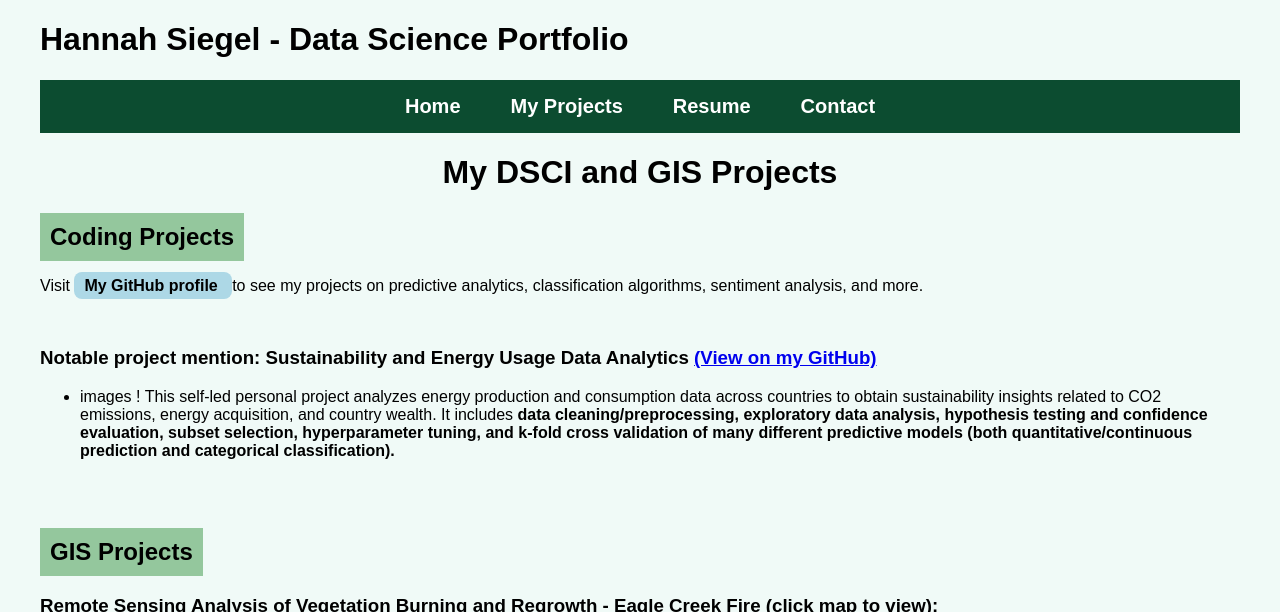
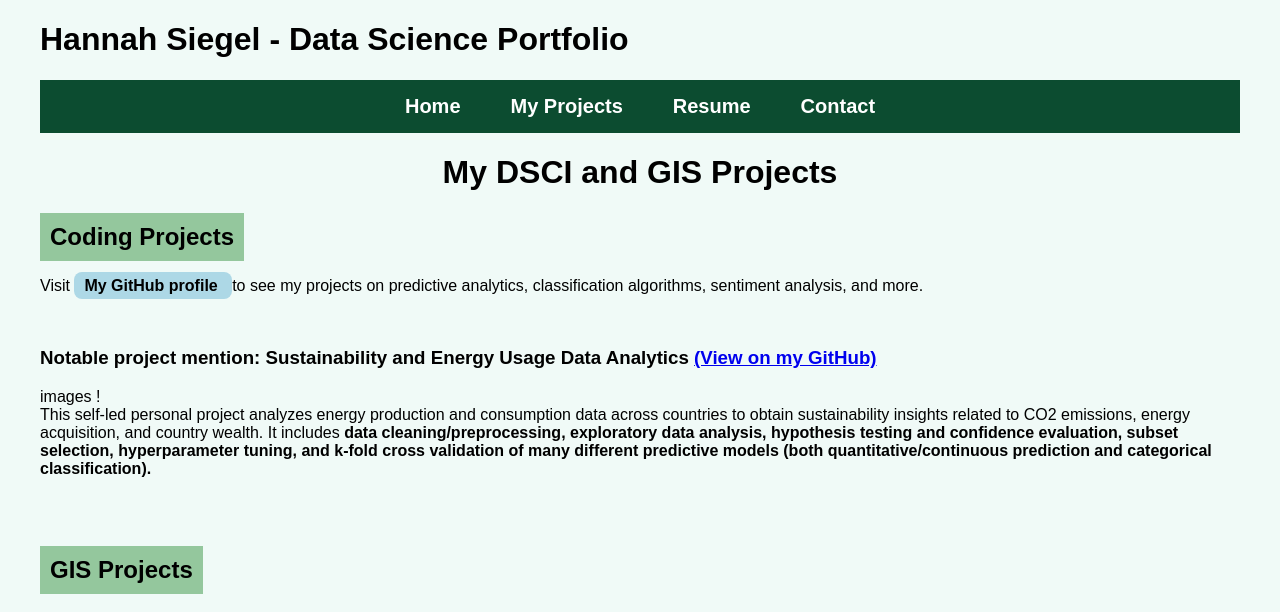
Before and after one commit to siegelhannah/portfolio, a Jekyll site: the page built from Projects.md, in a window 1280 px wide and 900 px high, cut to the strip 0-612 px from the top of the window. Built offline with Jekyll 4.4.1, drawn with Linux system fonts in a browser that asks for light colours.

```diff
--- a/Projects.md
+++ b/Projects.md
@@ -24,7 +24,7 @@ permalink: /projects/
 
 ### Notable project mention: Sustainability and Energy Usage Data Analytics [(View on my GitHub)](https://github.com/siegelhannah/Energy-Use-Sustainability)
 
-- images !
+images ! <br>
 This self-led personal project analyzes energy production and consumption data across countries to obtain sustainability insights related to CO2 emissions, energy acquisition, and country wealth. It includes **data cleaning/preprocessing, exploratory data analysis, hypothesis testing and confidence evaluation, subset selection, hyperparameter tuning, and k-fold cross validation of many different predictive models (both quantitative/continuous prediction and categorical classification).**
 
 
```
